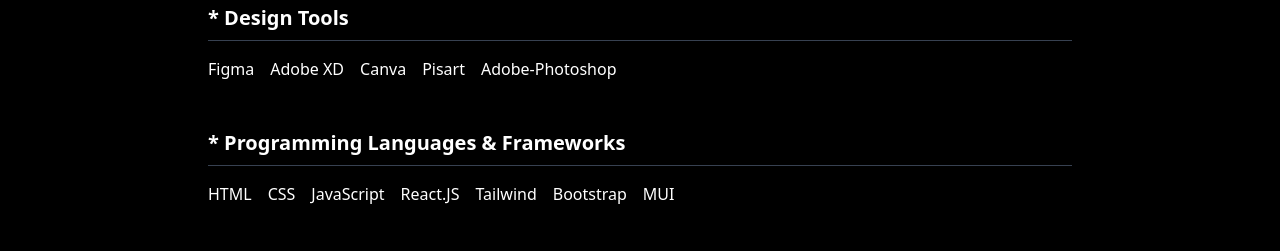
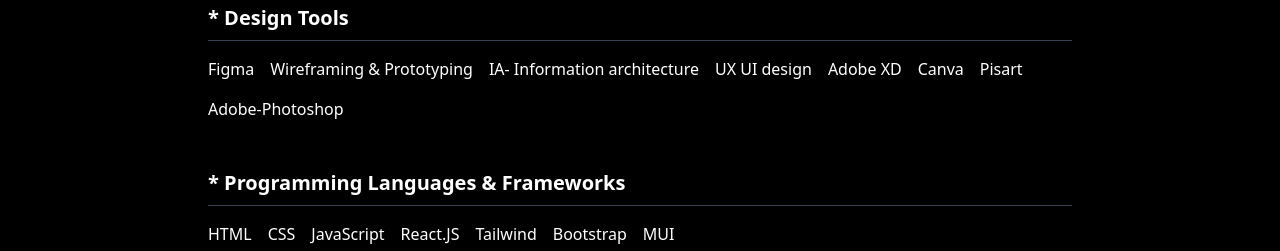
Before and after one commit to Ali-Sda/Phosda-Portfolio, a plain HTML site: page about-me/index.html in a window 1280 px wide. Shown: the part 784-1035 px from the top of the page. Drawn offline with nearby package versions, Linux system fonts and the light colour scheme.

Commit message:
update -aboutme

```diff
--- a/about-me/index.html
+++ b/about-me/index.html
@@ -106,6 +106,9 @@
             <h3 class="text-xl font-semibold mb-4 border-b border-gray-700 pb-2">* Design Tools</h3>
             <div class="flex flex-wrap gap-4">
               <span class="skill">Figma</span>
+              <span class="skill">Wireframing & Prototyping</span>
+              <span class="skill">IA- Information architecture</span>
+              <span class="skill">UX UI design </span>
               <span class="skill">Adobe XD</span>
               <span class="skill">Canva</span>
                <span class="skill">Pisart</span>
```
